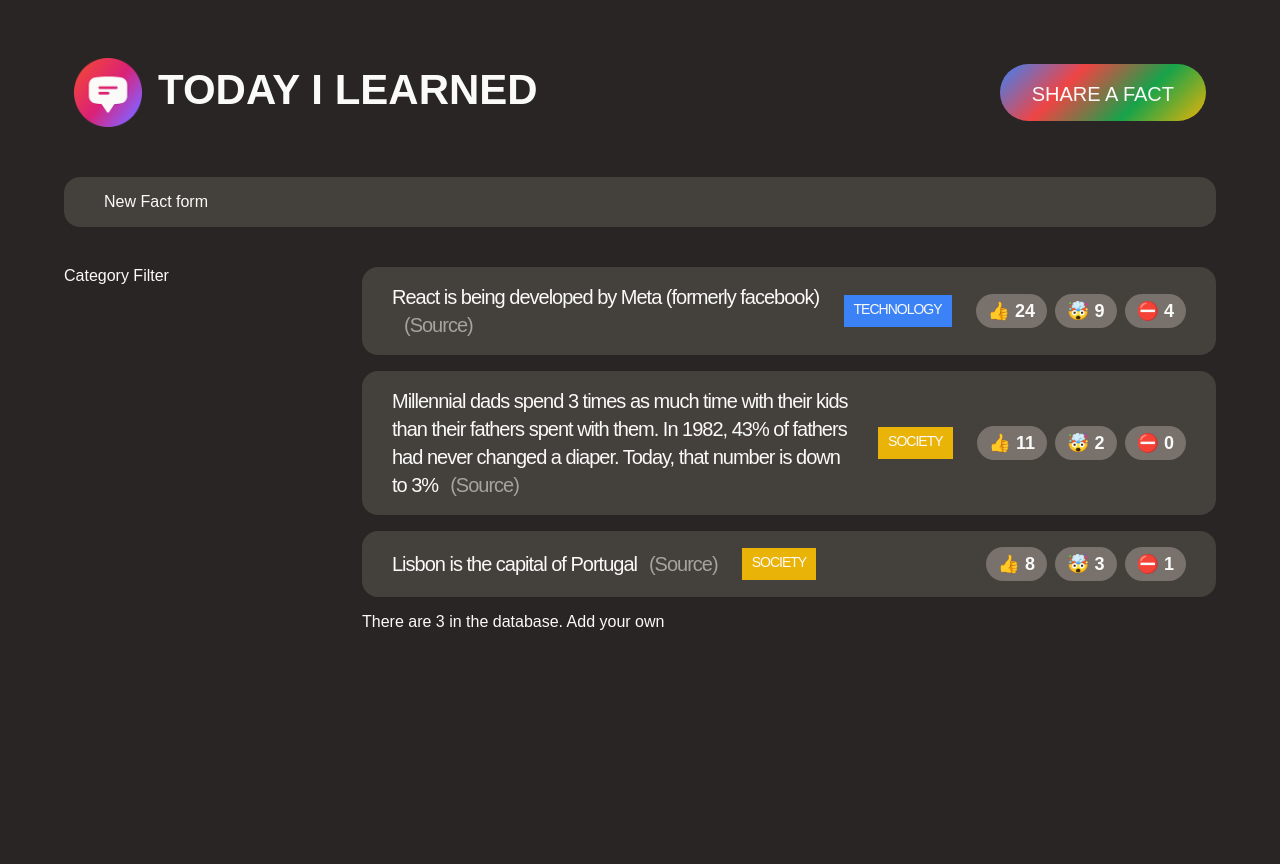
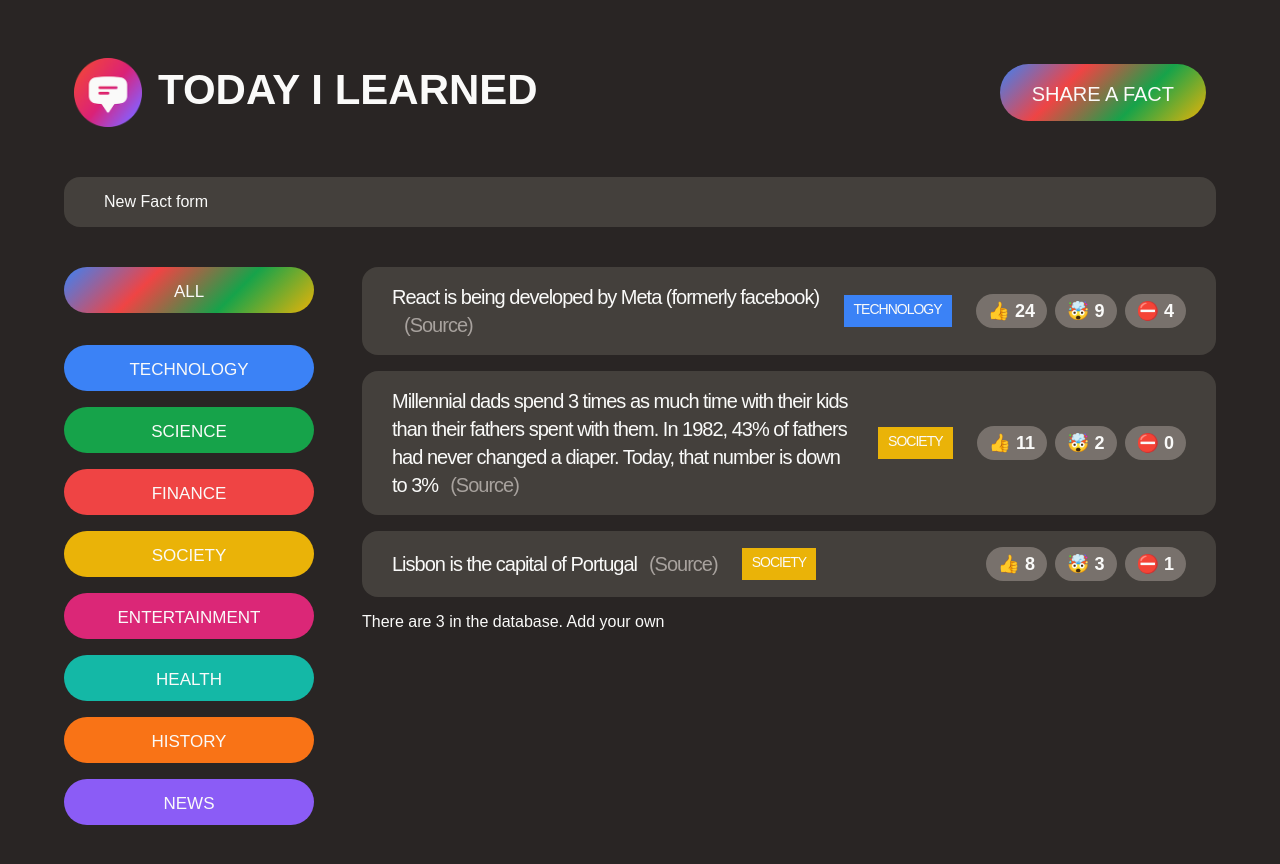
Before and after one commit to Josh-Alhassan/today-i-learned-v2, a React (Create React App) app: page / in a window 1280 px wide. Shown: the top 864 px of the page. Before the commit the page ends 800 px from the top, so only its background shows below. Built offline with nearby package versions, Linux system fonts and the light colour scheme; a web font is replaced by a local one.

Commit message:
rendering list categories

```diff
--- a/src/App.js
+++ b/src/App.js
@@ -1,15 +1,4 @@
 import "./style.css";
-
-const CATEGORIES = [
-  { name: "technology", color: "#3b82f6" },
-  { name: "science", color: "#16a34a" },
-  { name: "finance", color: "#ef4444" },
-  { name: "society", color: "#eab308" },
-  { name: "entertainment", color: "#db2777" },
-  { name: "health", color: "#14b8a6" },
-  { name: "history", color: "#f97316" },
-  { name: "news", color: "#8b5cf6" },
-];
 
 const initialFacts = [
   {
@@ -76,8 +65,37 @@
   );
 }
 
+const CATEGORIES = [
+  { name: "technology", color: "#3b82f6" },
+  { name: "science", color: "#16a34a" },
+  { name: "finance", color: "#ef4444" },
+  { name: "society", color: "#eab308" },
+  { name: "entertainment", color: "#db2777" },
+  { name: "health", color: "#14b8a6" },
+  { name: "history", color: "#f97316" },
+  { name: "news", color: "#8b5cf6" },
+];
+
 function CategoryFilter() {
-  return <aside>Category Filter</aside>;
+  return (
+    <aside>
+      <ul>
+        <li className="category">
+          <button className="btn btn-all-categories">All</button>
+        </li>
+        {CATEGORIES.map((cat) => (
+          <li key={cat.name} className="category">
+            <button
+              className="btn btn-category"
+              style={{ backgroundColor: cat.color }}
+            >
+              {cat.name}
+            </button>
+          </li>
+        ))}
+      </ul>
+    </aside>
+  );
 }
 
 function FactList() {
```
